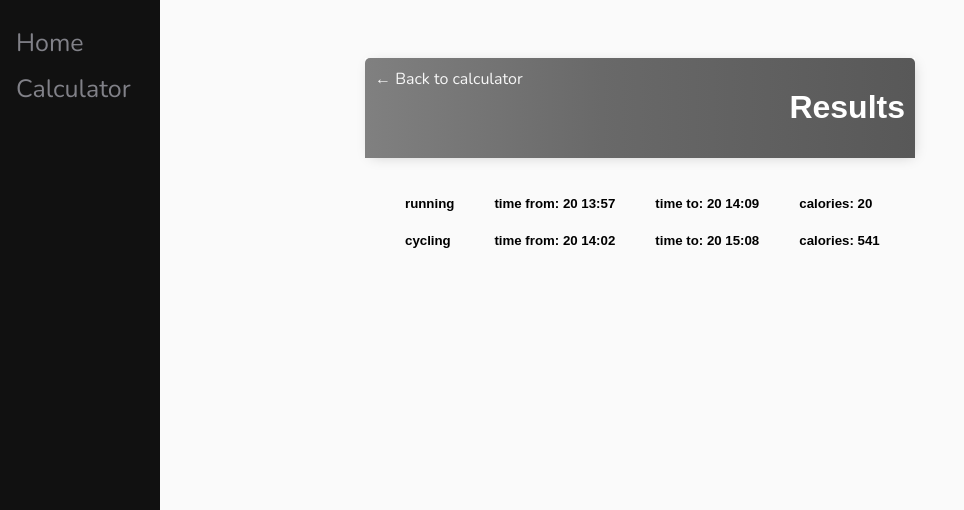
After one commit to MindaugasMe/todolist, a Django app: page /calculator/history in a window 1280 px wide. The commit adds this page. Shown: the top 510 px of the page, without its empty margins (0-964 px from the left). Run offline with Django 4.2, Linux system fonts and the light colour scheme; some libraries are stand-ins or nearby versions.

Commit message:
history template, views.

```diff
--- a/todo_list/base/templates/base/login.html
+++ b/todo_list/base/templates/base/login.html
@@ -1,6 +1,5 @@
 {% extends 'base/main.html' %}
 {% block content %}
-
 <div class="header-bar">
     <h1>Login</h1>
 </div>
--- a/todo_list/base/templates/base/main.html
+++ b/todo_list/base/templates/base/main.html
@@ -177,7 +177,6 @@
             font-size: 2.5rem;
         }
 
-
         label,
         footer {
             font-family: sans-serif;
--- /dev/null
+++ b/todo_list/calculator/templates/calculator/history.html
@@ -0,0 +1,28 @@
+{% extends 'base/main.html' %}
+{% block content %}
+<div class="header-bar">
+    <a href="{% url 'index' %}">&#8592; Back to calculator</a>
+    <h1>Results</h1>
+</div>
+    <ul style="float: left;">
+        {% for exercise in exercises %}
+            <h5>{{exercise}}</h5>
+        {% endfor %}
+    </ul>
+    <ul style="float: left;">
+        {% for time_from in time_from_values %}
+            <h5>time from: {{time_from}}</h5>
+        {% endfor %}
+    </ul>
+    <ul style="float: left;">
+        {% for time_to in time_to_values %}
+            <h5>time to: {{time_to}}</h5>
+        {% endfor %}
+    </ul>
+    <ul style="float: left;">
+        {% for value in calories %}
+            <h5>calories: {{value}}</h5>
+        {% endfor %}
+    </ul>
+</div>
+{% endblock %}
--- a/todo_list/calculator/urls.py
+++ b/todo_list/calculator/urls.py
@@ -4,5 +4,6 @@ from . import views
 
 urlpatterns = [
     path('calculator/', views.index, name='index'),
-    path('calculator/count', views.count, name='count'),
+    path('calculator/count', views.count_calories, name='count'),
+    path('calculator/history', views.history, name='history'),
     ]
--- a/todo_list/calculator/views.py
+++ b/todo_list/calculator/views.py
@@ -1,25 +1,43 @@
 from django.shortcuts import render
+from datetime import datetime, timedelta
 import csv
 import pandas as pd
 
 
 def index(request):
-    return render(request, "calculator/input.html")
+    time_now = datetime.now().strftime('%d %H:%M')
+    return render(request, "calculator/input.html", {'date_now': time_now})
 
 
-def count(request):
+def count_calories(request):
     sport = int(request.POST['activity'])
+    str_time = request.POST['time']
+    activity_from = request.POST['tnow']
+    str_weight = request.POST['weight']
     data = pd.read_csv('sport.csv')
     action = data['name'][sport]
-    weight_data = float(data['weight'][sport])
-    time_data = float(data['time'][sport])
-    str_time = request.POST['time']
-    str_weight = request.POST['weight']
     if str_time.isdigit()>0 and str_weight.isdigit()>0:
+        weight_data = float(data['weight'][sport])
+        time_data = float(data['time'][sport])
+        activity_to = datetime.strptime(activity_from, '%d %H:%M') + timedelta(minutes=int(str_time))
+        activity_to = datetime.strftime(activity_to, '%d %H:%M')
         time = int(str_time)
         weight = int(str_weight)
-        res = (time*time_data) * (weight*weight_data)
-        return render(request, "calculator/result.html", {"result": res, "activity": action})
+        res = round((time*time_data) * (weight*weight_data))
+        row = [action, activity_from, activity_to, res]
+        with open('exercise_history.csv', 'a') as f:
+            writer = csv.writer(f)
+            writer.writerow(row)
+        return render(request, "calculator/result.html", {"result": res, "activity": action, "activity_from": activity_from, "activity_to": activity_to})
     else:
         res = "Only digits are allowed"
         return render(request, "calculator/result.html", {"result": res})
+
+
+def history(request):
+    df = pd.read_csv('exercise_history.csv')
+    df_time_from = df['time_from']
+    df_exercise = df['exercise']
+    df_calories = df['calories']
+    df_time_to = df['time_to']
+    return render(request, "calculator/history.html", {'exercises': df_exercise, 'time_from_values': df_time_from, 'time_to_values': df_time_to, 'calories': df_calories})
--- /dev/null
+++ b/todo_list/exercise_history.csv
@@ -0,0 +1,7 @@
+exercise,time_from,time_to,calories
+
+
+
+running,20 13:57,20 14:09,20
+
+cycling,20 14:02,20 15:08,541
```
Also changed, not shown: todo_list/calculator/templates/calculator/input.html (+6 -1 lines), todo_list/calculator/templates/calculator/result.html (+5 -3 lines).
